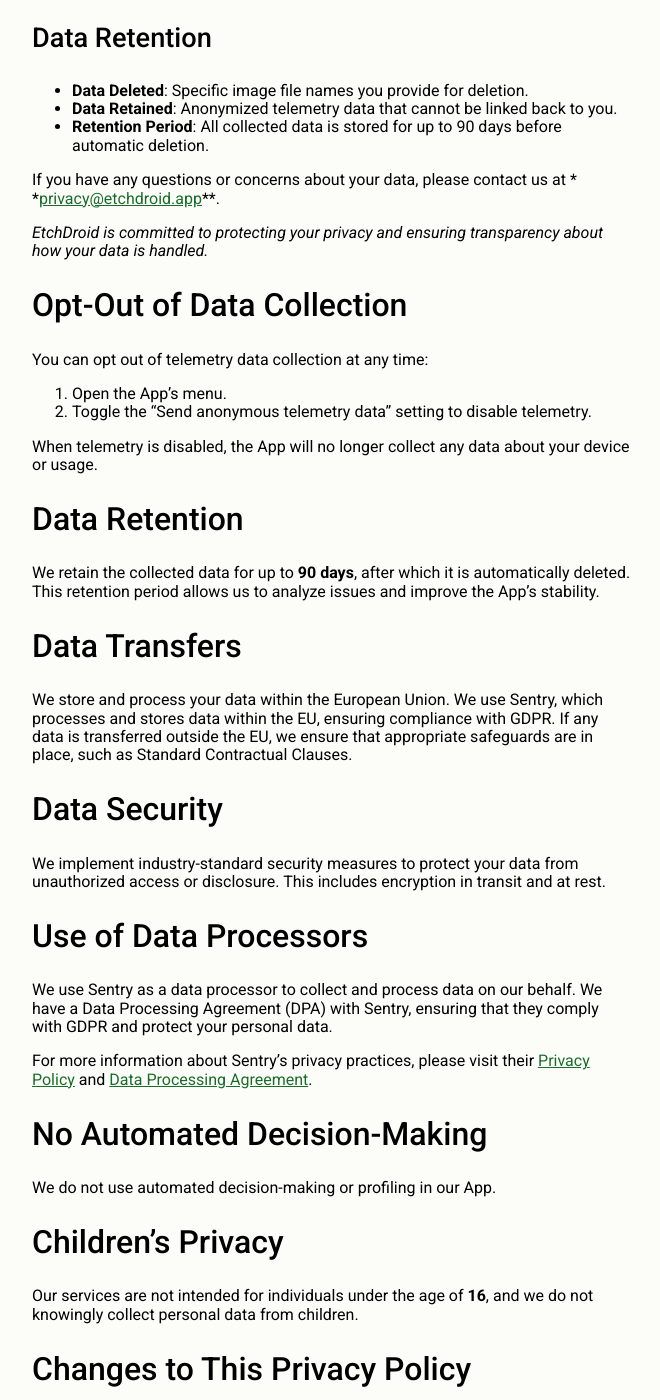
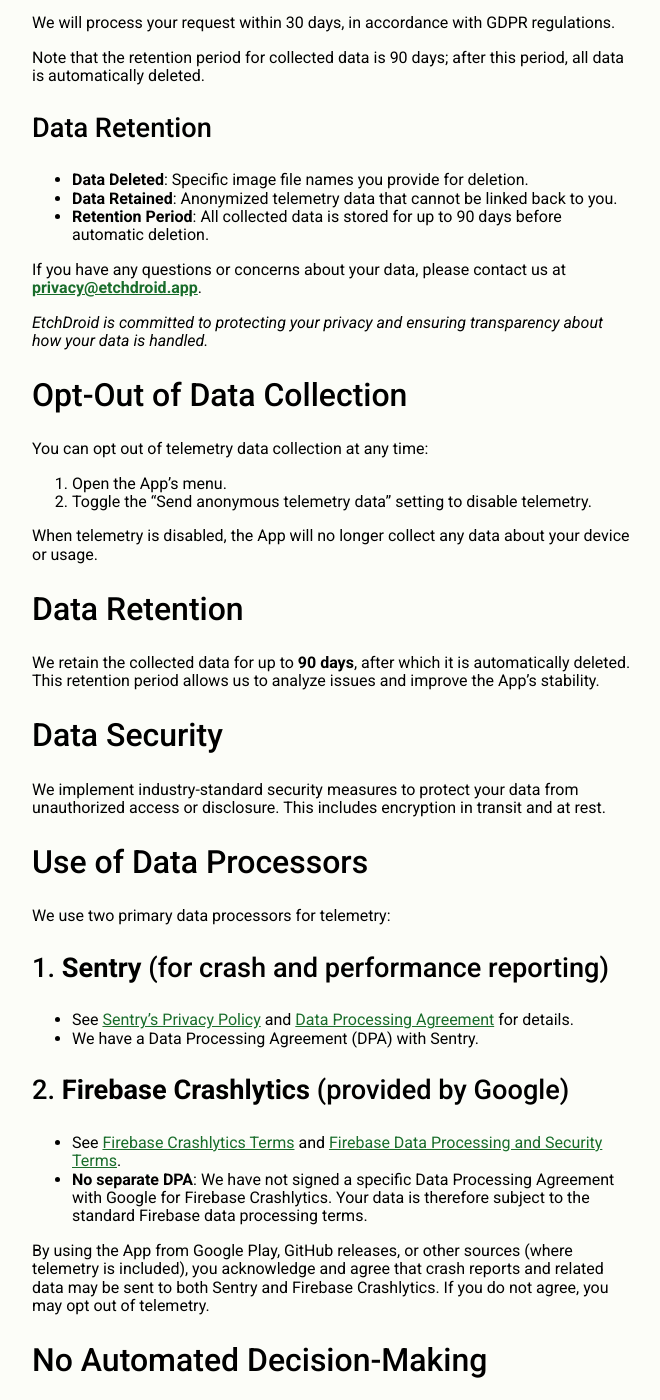
Before and after one commit to etchdroid/etchdroid-website, a Jekyll site: the page built from privacy.md, in a window 1280 px wide and 1400 px high, scrolled down 3152 px. Shown: the whole window, without its empty margins (308-968 px from the left). Built offline with Jekyll 4.4.1, drawn with Linux system fonts in a browser that asks for light colours; our own code applies the rules of GitHub Pages for plain Markdown files; comment, search, counter and statistics services are not loaded; some of the changed text lies outside the part shown.

Commit message:
Update privacy policy for Crashlytics

```diff
--- a/privacy.md
+++ b/privacy.md
@@ -1,12 +1,6 @@
----
-title: Privacy Policy
-permalink: /privacy/
-layout: default
----
-
 # Privacy Policy
 
-**Last Updated**: *October 21, 2024*
+**Last Updated**: *March 23, 2025*
 
 This Privacy Policy describes how EtchDroid ("we", "us", or "our") collects, uses, and discloses
 your personal data when you use our application ("EtchDroid" or "the App"). We are committed to
@@ -16,8 +10,8 @@ This Privacy Policy has been written to comply with
 the [Google Play policies](https://support.google.com/googleplay/android-developer/answer/113469#privacy)
 and the European Union General Data Protection Regulation (GDPR).
 
-**This privacy policy applies to EtchDroid version 1.9.rc5+25 or newer. Older versions do not include
-telemetry data collection.**
+**This privacy policy applies to EtchDroid version 1.9.rc5+25 or newer. Older versions do not
+include telemetry data collection.**
 
 ## In short
 
@@ -26,6 +20,10 @@ telemetry data collection.**
 
 - **Other Sources (Google Play, GitHub releases, etc.)**: When downloaded from other sources,
   EtchDroid collects non-personally identifying telemetry data to help identify and fix issues.
+
+- **Crash and Performance Reporting**: We use both [Sentry](https://sentry.io/)
+  and [Firebase Crashlytics](https://firebase.google.com/products/crashlytics) for crash reporting
+  and performance metrics. You can opt out of data collection if you wish.
 
 Please read the detailed sections below for more information.
 
@@ -62,8 +60,8 @@ stability.
 
 If you downloaded EtchDroid from Google Play, GitHub releases, or any other source:
 
-- **Data Collection**: EtchDroid uses the [Sentry](https://sentry.io/) telemetry service to help us
-  identify stability issues and crashes.
+- **Data Collection**: EtchDroid uses **Sentry** and **Firebase Crashlytics** telemetry services to
+  help us identify stability issues and crashes.
 - **Opt-Out Mechanism**: Telemetry is enabled by default based on our legitimate interest to improve
   the App. You can opt out of data collection at any time in the App's settings.
 
@@ -86,8 +84,9 @@ We collect the following information:
   the system file manager) are not captured. (Note that the App does not display any personally
   identifying information; screenshots are used for troubleshooting graphical issues.)
 - **App Status Information**: Internal status of the App, such as ongoing jobs and their status.
-- **Error Reports**: Any errors the App generates due to bugs or external issues such as
-  disconnections or hardware problems.
+- **Error and Crash Reports**: Any errors the App generates due to bugs or external issues such as
+  disconnections or hardware problems. These crashes may be logged via Sentry or Firebase
+  Crashlytics.
 
 ## Why Does EtchDroid Collect This Data?
 
@@ -124,8 +123,7 @@ identify your data without specific information from you. If you believe that yo
 deleted, please follow these steps:
 
 1. **Contact Us**: Send an email to **[privacy@etchdroid.app](mailto:privacy@etchdroid.app)** with
-   the subject line "Data
-   Deletion Request - EtchDroid".
+   the subject line "Data Deletion Request - EtchDroid".
 2. **Provide Necessary Details**: Include the exact image file name you opened in EtchDroid. This
    will help us locate and delete any related data.
 3. **Verification**: We may need to verify your identity to protect your privacy and security.
@@ -141,8 +139,8 @@ automatically deleted.
 - **Data Retained**: Anonymized telemetry data that cannot be linked back to you.
 - **Retention Period**: All collected data is stored for up to 90 days before automatic deletion.
 
-If you have any questions or concerns about your data, please contact us at *
-*[privacy@etchdroid.app](mailto:privacy@etchdroid.app)**.
+If you have any questions or concerns about your data, please contact us at
+**[privacy@etchdroid.app](mailto:privacy@etchdroid.app)**.
 
 *EtchDroid is committed to protecting your privacy and ensuring transparency about how your data is
 handled.*
@@ -161,12 +159,6 @@ When telemetry is disabled, the App will no longer collect any data about your d
 We retain the collected data for up to **90 days**, after which it is automatically deleted. This
 retention period allows us to analyze issues and improve the App's stability.
 
-## Data Transfers
-
-We store and process your data within the European Union. We use Sentry, which processes and stores
-data within the EU, ensuring compliance with GDPR. If any data is transferred outside the EU, we
-ensure that appropriate safeguards are in place, such as Standard Contractual Clauses.
-
 ## Data Security
 
 We implement industry-standard security measures to protect your data from unauthorized access or
@@ -174,13 +166,26 @@ disclosure. This includes encryption in transit and at rest.
 
 ## Use of Data Processors
 
-We use Sentry as a data processor to collect and process data on our behalf. We have a Data
-Processing Agreement (DPA) with Sentry, ensuring that they comply with GDPR and protect your
-personal data.
+We use two primary data processors for telemetry:
 
-For more information about Sentry's privacy practices, please visit
-their [Privacy Policy](https://sentry.io/privacy/)
-and [Data Processing Agreement](https://sentry.io/legal/dpa/).
+### 1. **Sentry** (for crash and performance reporting)
+
+- See [Sentry's Privacy Policy](https://sentry.io/privacy/)
+  and [Data Processing Agreement](https://sentry.io/legal/dpa/)
+  for details.
+- We have a Data Processing Agreement (DPA) with Sentry.
+
+### 2. **Firebase Crashlytics** (provided by Google)
+
+- See [Firebase Crashlytics Terms](https://firebase.google.com/terms)
+  and [Firebase Data Processing and Security Terms](https://firebase.google.com/terms/data-processing-terms).
+- **No separate DPA**: We have not signed a specific Data Processing Agreement with Google for
+  Firebase Crashlytics. Your data is therefore subject to the standard Firebase data processing
+  terms.
+
+By using the App from Google Play, GitHub releases, or other sources (where telemetry is included),
+you acknowledge and agree that crash reports and related data may be sent to both Sentry and
+Firebase Crashlytics. If you do not agree, you may opt out of telemetry.
 
 ## No Automated Decision-Making
 
@@ -203,3 +208,8 @@ If you have any questions or concerns about this Privacy Policy or our data prac
 contact us at:
 
 Email: [privacy@etchdroid.app](mailto:privacy@etchdroid.app)
+
+### Change log
+
+- October 21, 2024: Initial version.
+- March 23, 2025: Added details about our use of Firebase Crashlytics for telemetry.
```
